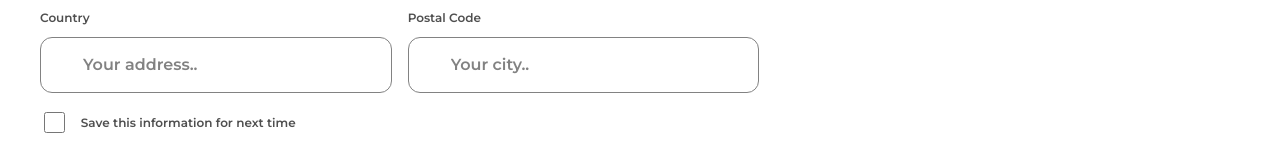
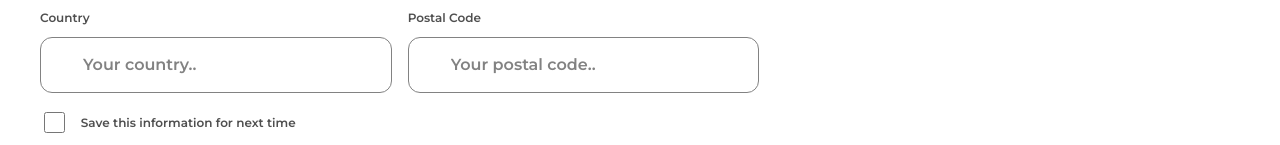
Before and after one commit to brindashree/dev-challenges, a React (Create React App) app: page /checkout in a window 1280 px wide. Shown: the part 735-880 px from the top of the page. Built offline with nearby package versions, Linux system fonts and the light colour scheme; some icons are missing; a web font is replaced by a local one.

Commit message:
placeholder fix

```diff
--- a/src/challengeSix/Checkout.js
+++ b/src/challengeSix/Checkout.js
@@ -246,14 +246,14 @@ const Checkout = () => {
 								<StyledLabel>Country</StyledLabel>
 								<FormItem>
 									<MaterialIcon icon="public" />
-									<StyledInput type="text" placeholder="Your address.." />
+									<StyledInput type="text" placeholder="Your country.." />
 								</FormItem>
 							</div>
 							<div>
 								<StyledLabel>Postal Code</StyledLabel>
 								<FormItem>
 									<MaterialIcon icon="markunread_mailbox" />
-									<StyledInput type="text" placeholder="Your city.." />
+									<StyledInput type="text" placeholder="Your postal code.." />
 								</FormItem>
 							</div>
 						</FlexDiv>
```
